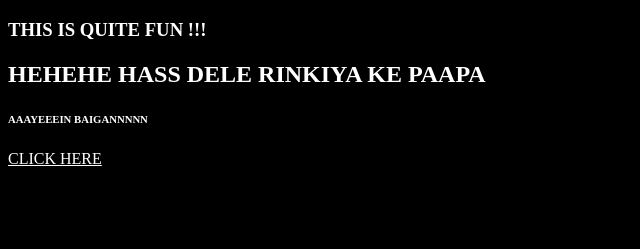
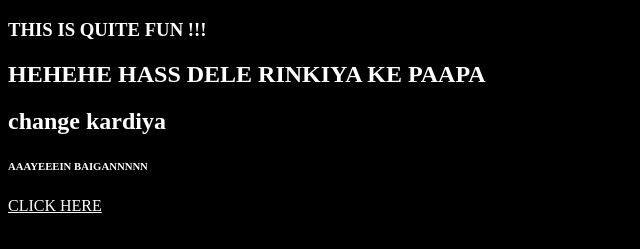
Before and after one commit to Oma3r3/mynodeapp, a website: page index.html in a window 1280 px wide. Shown: the part 61-310 px from the top of the page, without its empty margins (0-640 px from the left). Drawn offline with Linux system fonts and the light colour scheme.

Commit message:
Added a paragraph

```diff
--- a/index.html
+++ b/index.html
@@ -15,6 +15,7 @@
     <h1>HELLO USERS</h1>
     <h3>THIS IS QUITE FUN !!!</h3>
     <h2>HEHEHE HASS DELE RINKIYA KE PAAPA</h2>
+    <h2>change kardiya</h2>
     <h6>AAAYEEEIN BAIGANNNNN</h6>
     <a href="/anotherpage">CLICK HERE</a>
 </body>
```
